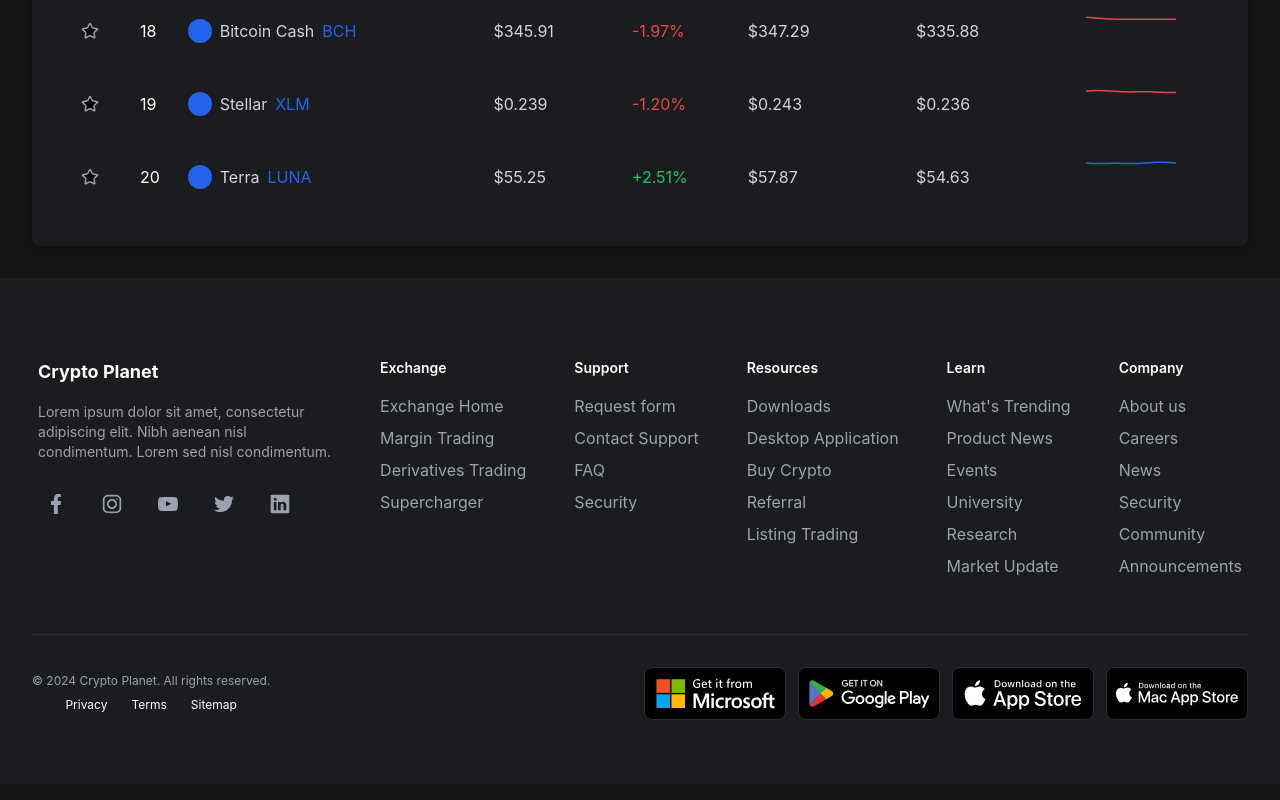
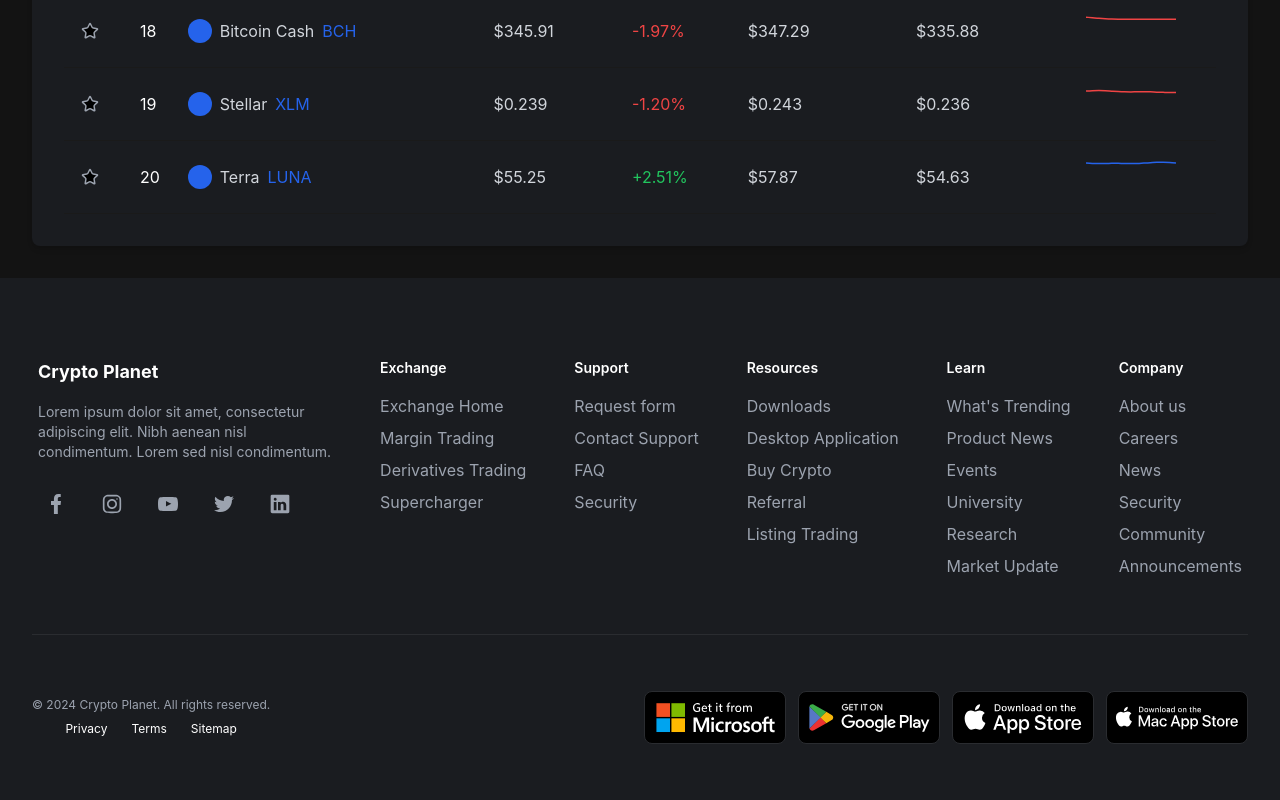
Before and after one commit to fabiodelllima/crypto-planet-frontend, a React (Vite) app in the folder crypto-planet/: page / in a window 1280 px wide. Shown: the part 2022-2822 px from the top of the page. Built offline with nearby package versions, Linux system fonts and the light colour scheme.

Commit message:
refactor: Redefinição em padding no footer

```diff
--- a/crypto-planet/src/components/layout/Footer.tsx
+++ b/crypto-planet/src/components/layout/Footer.tsx
@@ -13,7 +13,7 @@ import iconLinkedin from "../../assets/networks/linkedin.svg";
 const Footer = () => {
   return (
     <footer className="bg-container">
-      <section className="px-8 pb-8 pt-14 lg:pt-20 bg-container text-white max-w-7xl mx-auto">
+      <section className="px-8 pt-14 lg:pt-20 bg-container text-white max-w-7xl mx-auto">
         <section className="flex flex-col pb-6 lg:flex-row sm:justify-between lg:justify-evenly gap-14 lg:gap-8">
           <section className="flex flex-col gap-4 lg:w-1/4">
             <h2 className="text-lg font-bold">Crypto Planet</h2>
@@ -57,7 +57,7 @@ const Footer = () => {
             ))}
           </section>
         </section>
-        <section className="flex flex-col-reverse gap-8 pt-8 pb-10 lg:pb-8 items-center lg:justify-between lg:flex-row border-t border-borderGray">
+        <section className="flex flex-col-reverse gap-8 py-12 lg:py-14 items-center lg:justify-between lg:flex-row border-t border-borderGray">
           <section className="flex flex-col justify-between gap-2 lg:gap-2">
             <span className="text-xs text-greyPrimary">
               © 2024 Crypto Planet. All rights reserved.
```
